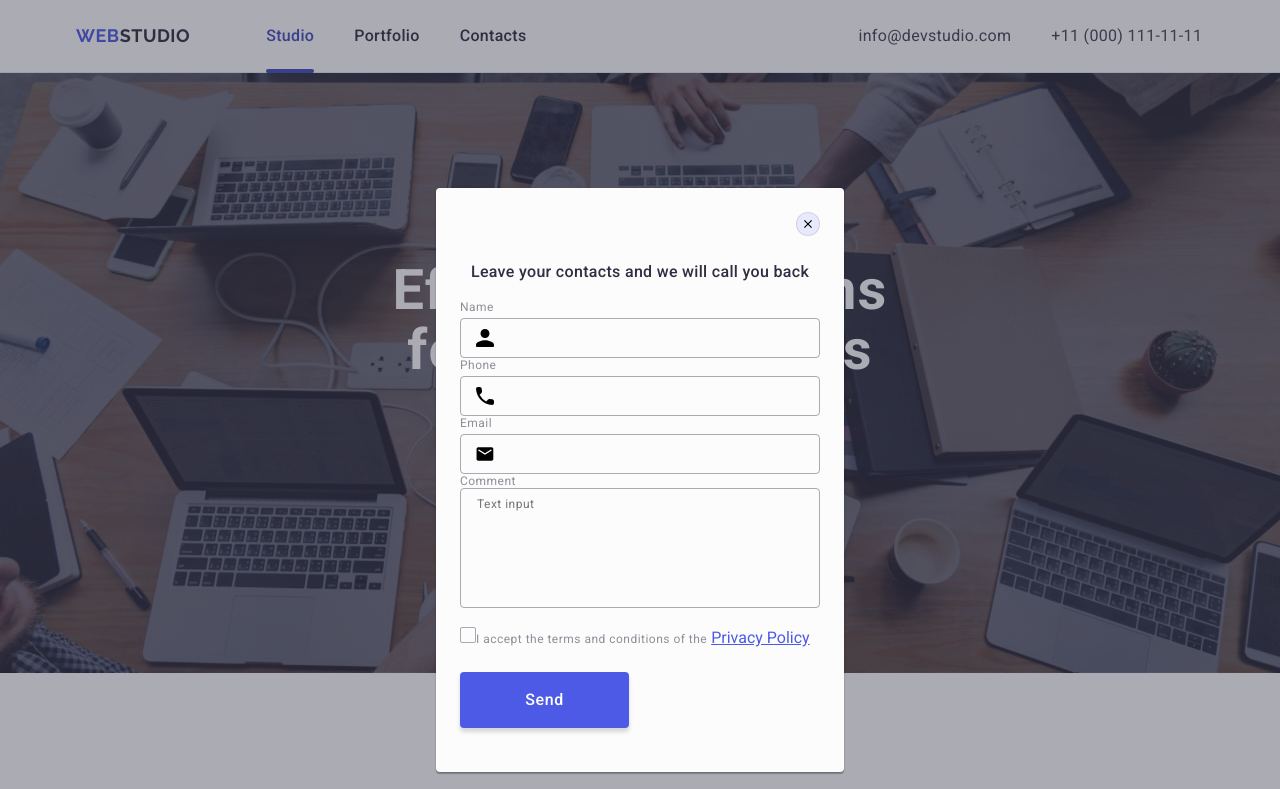
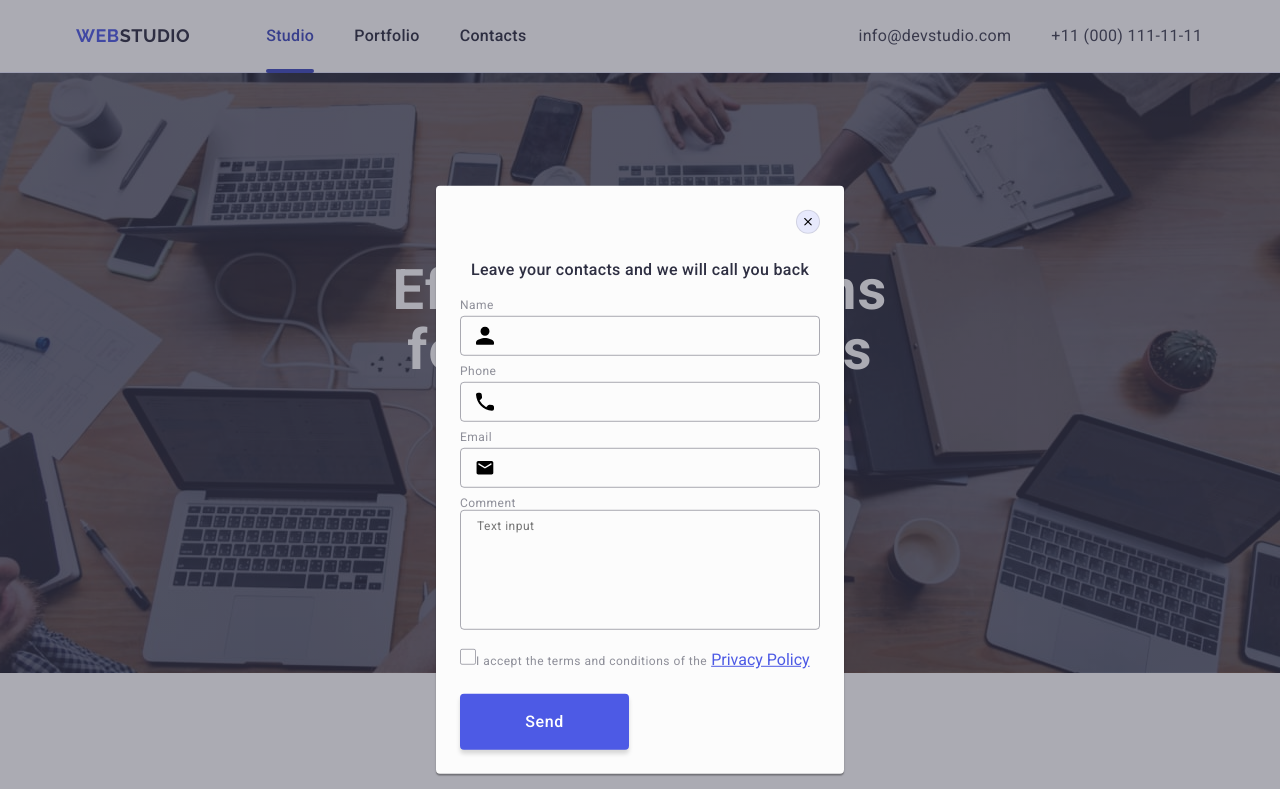
Before and after one commit to 1ster14ka/goit-markup-hw-05, a plain HTML site: page index.html in a window 1280 px wide. Shown: the top 789 px of the page. Drawn offline with nearby package versions, Linux system fonts and the light colour scheme.

Commit message:
add div for input

```diff
--- a/index.html
+++ b/index.html
@@ -507,6 +507,8 @@
                 <use href="./images/icons.svg#icon-icon-user"></use>
               </svg>
             </div>
+          </div>
+          <div class="modal-form">
             <label for="user-phone" class="form-label"> Phone</label>
             <div class="modal-form-input">
               <input
@@ -519,7 +521,8 @@
                 <use href="./images/icons.svg#icon-icon-phone"></use>
               </svg>
             </div>
-
+          </div>
+          <div class="modal-form">
             <label for="user-email" class="form-label"> Email </label>
             <div class="modal-form-input">
               <input
@@ -532,9 +535,10 @@
                 <use href="./images/icons.svg#icon-icon-email"></use>
               </svg>
             </div>
+          </div>
           <div class="modal-form-comment">
             <label for="user-comment" class="form-label">
-                <span class="form-label-subtitle">Comment</span>
+              Comment
               <textarea
                 name="user-comment"
                 class="comment"
@@ -552,13 +556,12 @@
               class="accept visually-hidden"
             />
             <label for="user-privacy" class="form-label-accept">
-                <span class="text-accept"></span>I accept the terms and
-                conditions of the</label
+              <span class="text-accept"></span>I accept the terms and conditions
+              of the</label
             >
             <a href="" class="link-accept">Privacy Policy</a>
           </div>
           <button type="submit" class="modal-btn">Send</button>
-          </div>
         </form>
       </div>
     </div>
```
Lines whose indentation alone changed are shown as unchanged.
